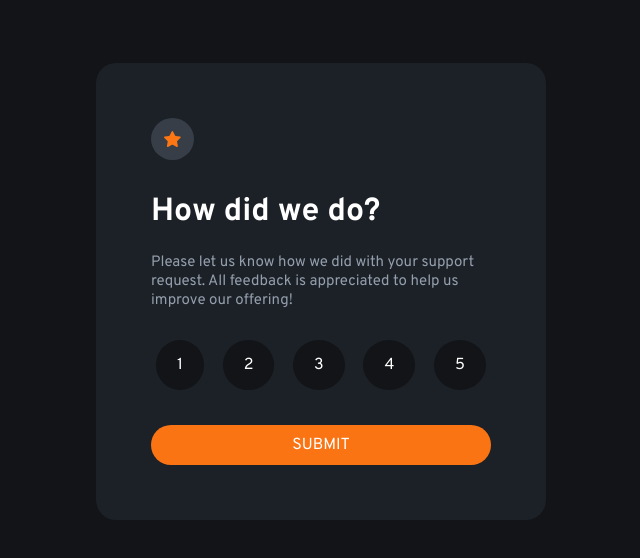
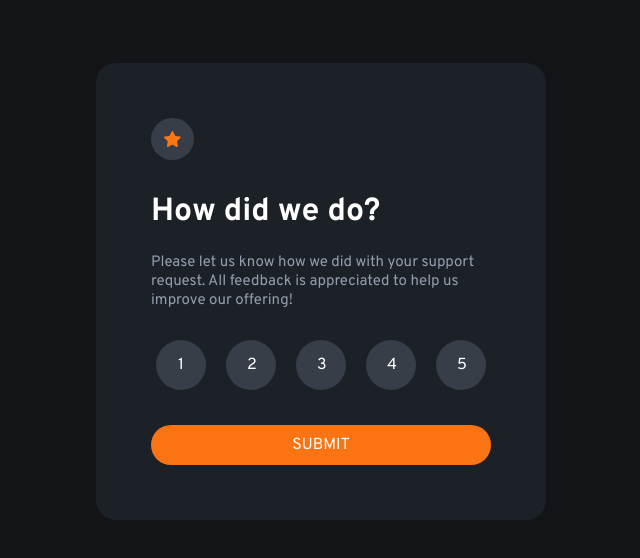
Before and after one commit to michaelbulaongdev/FM007-interactive-rating-component, a React (Create React App) app: page / in a window 1280 px wide. Shown: the top 558 px of the page, without its empty margins (319-959 px from the left). Built offline with nearby package versions, Linux system fonts and the light colour scheme.

Commit message:
fixed onClick logic

```diff
--- a/src/App.css
+++ b/src/App.css
@@ -65,23 +65,17 @@ a {
   margin: 0 5px auto;
 }
 .number-btn {
+  background-color: var(--mediumGrey);
   color: var(--white);
   border-style: none;
   border-radius: 100%;
   padding: 15px 21px;
   margin: 15px 0;
+  width: 50px;
 }
 
 .number-btn:hover {
   background-color: var(--lightGrey);
-}
-
-.clicked {
-  background-color: var(--orange);
-}
-
-.unclicked {
-  background-color: var(--mediumGrey);
 }
 
 .submit-container {
@@ -105,7 +99,6 @@ a {
 
 .selection {
   color: var(--orange);
-  background-color: var(--mediumGrey);
   border-radius: 20px;
   height: 2rem;
   min-width: 50%;
--- a/src/components/Rating.js
+++ b/src/components/Rating.js
@@ -1,11 +1,13 @@
+import {useState} from 'react';
 import {ReactComponent as StarLogo} from '../images/icon-star.svg';
-import {useState} from 'react';
 
 export default function Rating(props) {
 	const numberButtons = [1, 2, 3, 4, 5];
+	const [selectedButton, setSelectedButton] = useState(null);
 
-	const handleClick = (e) => {
-		props.setRating(e.target.value);
+	const handleClick = (num) => {
+		props.setRating(num);
+		setSelectedButton(num);
 	};
 
 	return (
@@ -21,10 +23,19 @@ export default function Rating(props) {
 				</p>
 			</div>
 			<div className='numbers'>
-				{numberButtons.map((item) => {
+				{numberButtons.map((num) => {
 					return (
-						<button value={item} onClick={handleClick} className='number-btn'>
-							{item}
+						<button
+							key={num}
+							onClick={() => handleClick(num)}
+							className='number-btn'
+							style={{
+								backgroundColor:
+									selectedButton === num
+										? 'var(--orange)'
+										: 'var(--mediumGrey)',
+							}}>
+							{num}
 						</button>
 					);
 				})}
```
